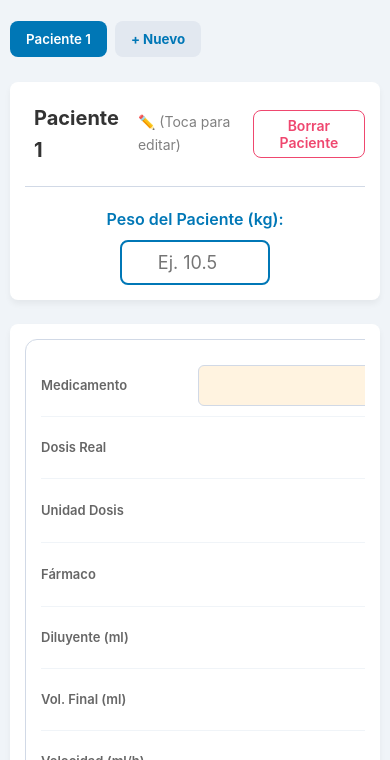
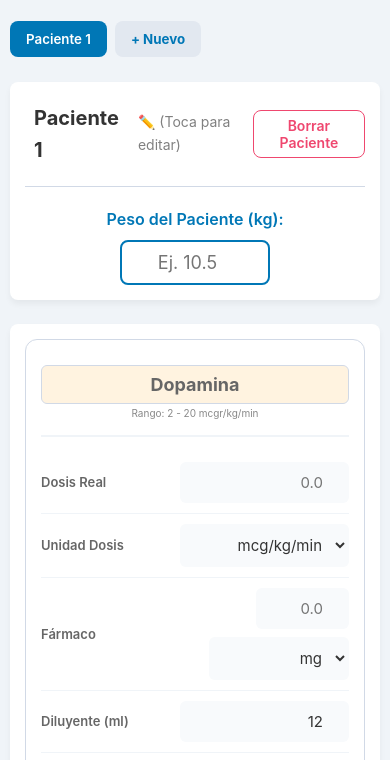
Before and after one commit to leonardo-9206/ProyectoAminas, a plain HTML site: page index.html in a window 390 px wide. Shown: the part 74-834 px from the top of the page. Drawn offline with Linux system fonts and the light colour scheme.

Commit message:
Fix activePatientId overwrite bug and mobile card layout

```diff
--- a/app.js
+++ b/app.js
@@ -131,7 +131,7 @@
     function switchPatient(id) {
         saveState();
         appState.activePatientId = id;
-        saveState();
+        localStorage.setItem('aminas_pwa_data', JSON.stringify(appState));
         renderTabs();
         renderActivePatient();
     }
@@ -146,7 +146,7 @@
             meds: JSON.parse(JSON.stringify(defaultMeds))
         });
         appState.activePatientId = newId;
-        saveState();
+        localStorage.setItem('aminas_pwa_data', JSON.stringify(appState));
         renderTabs();
         renderActivePatient();
     }
--- a/style.css
+++ b/style.css
@@ -294,9 +294,11 @@
 }
 /* Responsive Card View para Móviles */
 @media screen and (max-width: 768px) {
-    /* Convertir elementos de tabla en bloques */
+    /* Convertir elementos de tabla en bloques y eliminar min-width que causa scroll */
     table, thead, tbody, th, td, tr {
         display: block;
+        width: 100%;
+        min-width: 0 !important;
     }
 
     /* Ocultar el encabezado de la tabla para limpiar espacio */
@@ -314,6 +316,28 @@
         background-color: var(--card-bg);
         box-shadow: 0 4px 6px rgba(0,0,0,0.05);
         padding: 15px;
+    }
+
+    /* El primer elemento (Medicamento) se convierte en el título centrado de la tarjeta */
+    .td-med-name {
+        display: flex !important;
+        flex-direction: column !important;
+        align-items: center !important;
+        justify-content: center !important;
+        padding-bottom: 15px !important;
+        border-bottom: 2px solid #f0f4f8 !important;
+        margin-bottom: 15px !important;
+    }
+
+    .td-med-name::before {
+        display: none !important; /* Ocultar la etiqueta "Medicamento" */
+    }
+
+    .td-med-name input.inp-med {
+        max-width: 100% !important;
+        text-align: center !important;
+        font-size: 18px;
+        padding: 8px;
     }
 
     /* Cada celda es un renglón dentro de la tarjeta */
--- a/sw.js
+++ b/sw.js
@@ -1,4 +1,4 @@
-const CACHE_NAME = 'aminas-pwa-v7';
+const CACHE_NAME = 'aminas-pwa-v8';
 const urlsToCache = [
   './',
   './index.html',
```
